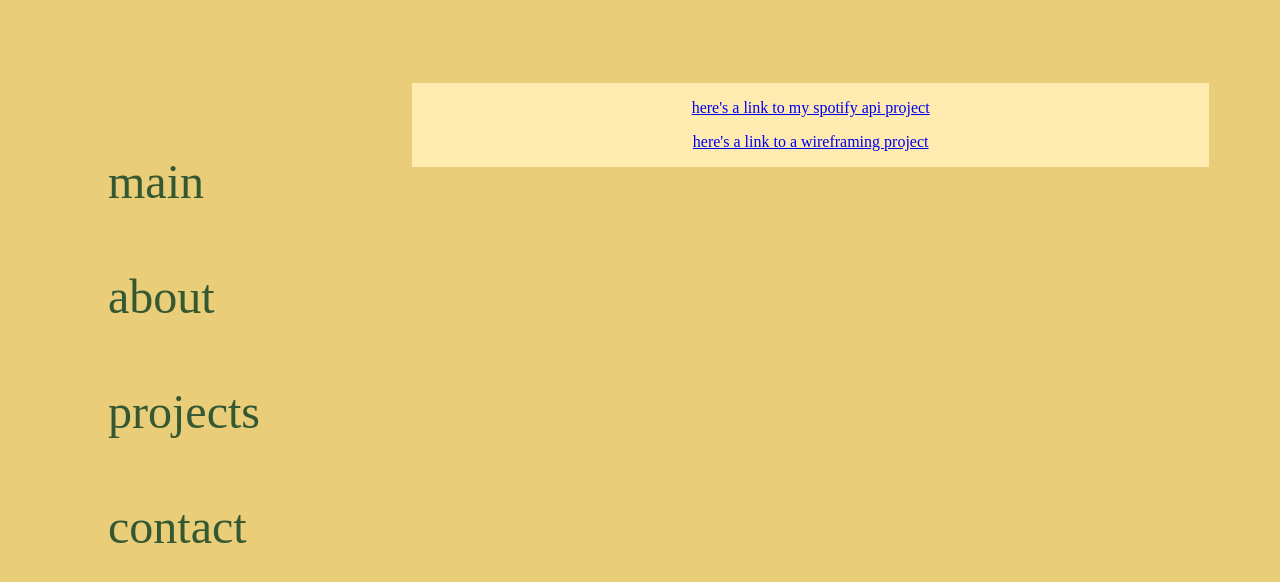
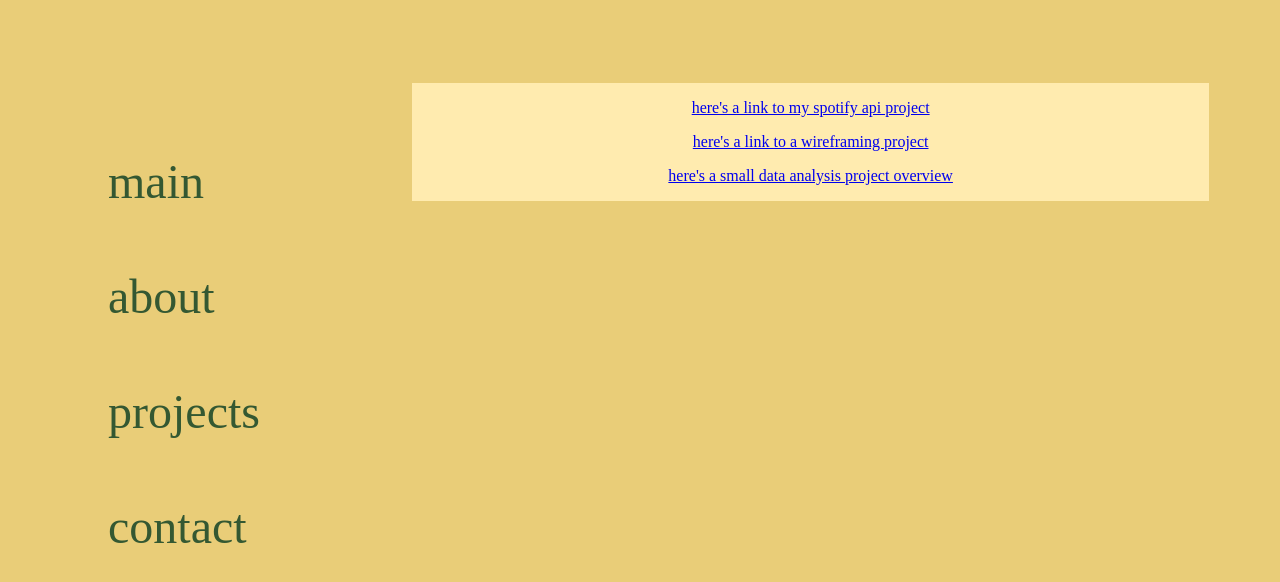
Before and after one commit to kingfisherking/Quaysan-Portfolio, a plain HTML site: page index.html in a window 1280 px wide. Both pictures are taken after a click on the button "projects". Drawn offline with Linux system fonts and the light colour scheme; a web font is replaced by a local one.

Commit message:
updating projects

```diff
--- a/index.html
+++ b/index.html
@@ -51,6 +51,7 @@
             <div class="projects-view" id="projects-view">
                 <p><a href="https://kingfisherking.github.io/jamming-quaysan-react/">here's a link to my spotify api project</a></p>
                 <p><a href="https://www.figma.com/file/kneA8hgAsZx2pSx7kPcjcf/Evil-Eye-App?node-id=0%3A1&t=5qBtJoFWNPWoaep5-1">here's a link to a wireframing project</a></p>
+                <p><a href="https://docs.google.com/presentation/d/1PSoL8V-QxGzLAybquUB6MGpAJNeYTieLA7Twt-2nkg4/edit?usp=sharing">here's a small data analysis project overview</a></p>
             </div>
             <div class="contact-view" id="contact-view">
                 <p><a href="https://www.linkedin.com/profile/at-hall">here's a link to my linkedin</a></p>
```
